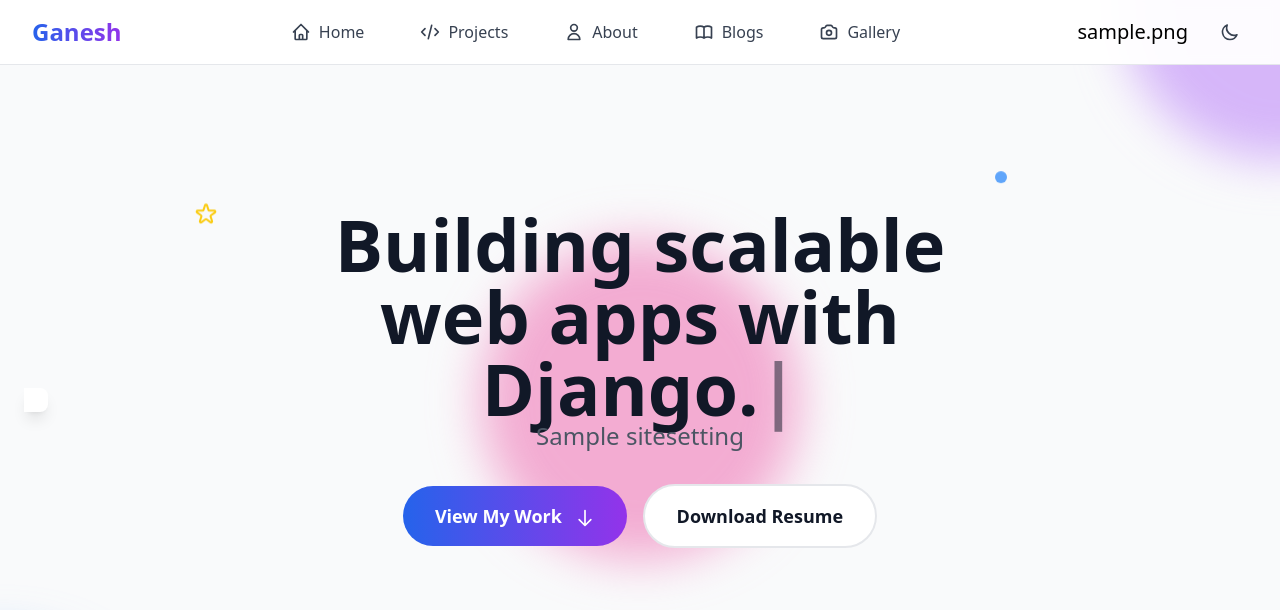
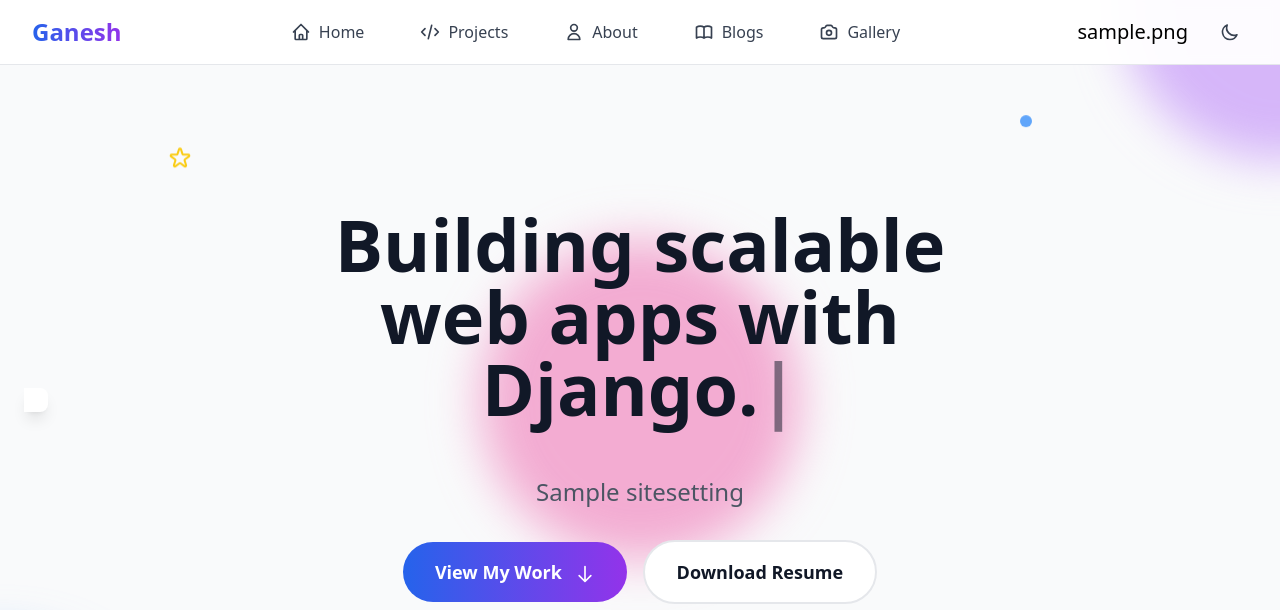
Before and after one commit to Ganesh0265/portfolio, a Django app: page / in a window 1280 px wide. Shown: the top 610 px of the page. Run offline with Django 4.2, Linux system fonts and the light colour scheme; tables that the repository leaves empty hold one stand-in row (values such as "Sample post"); grey boxes marked "Sample" are stand-in pictures; parts of the project's set-up code (start-up, migrations or seed data) failed here and were passed over; some libraries are stand-ins or nearby versions.

Commit message:
Updated animated text

```diff
--- a/templates/main/home.html
+++ b/templates/main/home.html
@@ -32,11 +32,12 @@
         <!-- Main Content -->
         <div class="space-y-8">
             <!-- Animated Text -->
-            <div class="h-36 flex items-center justify-center">
-    <h1 id="typewriter"
-        class="w-[749px] max-w-full text-center text-4xl md:text-6xl lg:text-7xl font-bold leading-tight text-gray-900 dark:text-white">
-        {{ settings.hero_title }}
-    </h1>
+            <div class="flex items-center justify-center min-h-[9rem] md:min-h-[12rem] lg:min-h-[16rem] px-4">
+  <h1 id="typewriter"
+      class="w-full max-w-3xl text-center text-3xl sm:text-4xl md:text-6xl lg:text-7xl font-extrabold leading-tight text-gray-900 dark:text-white"
+      aria-label="{{ settings.hero_title }}">
+    {{ settings.hero_title }}
+  </h1>
 </div>
 
             <!-- Subtitle -->
```
